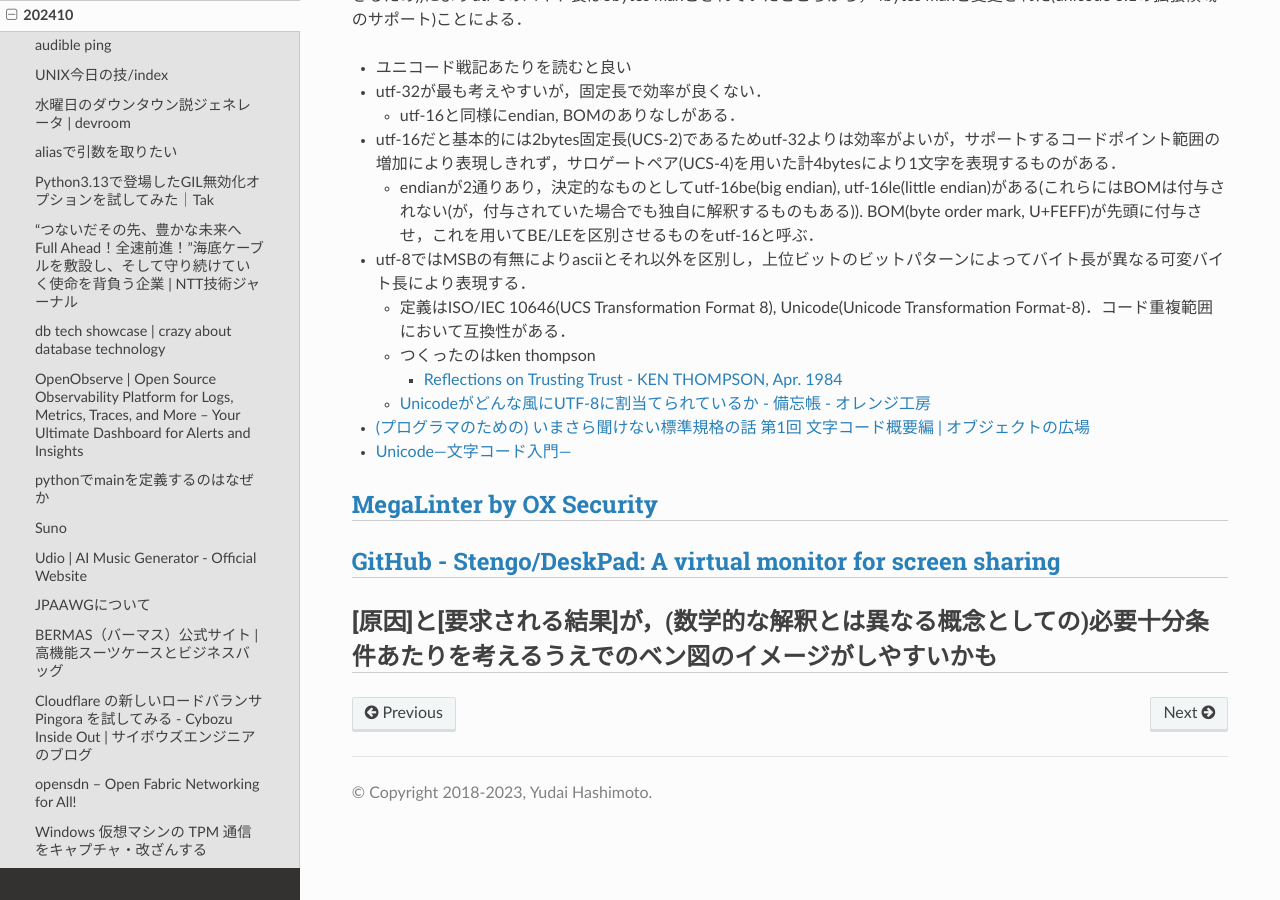
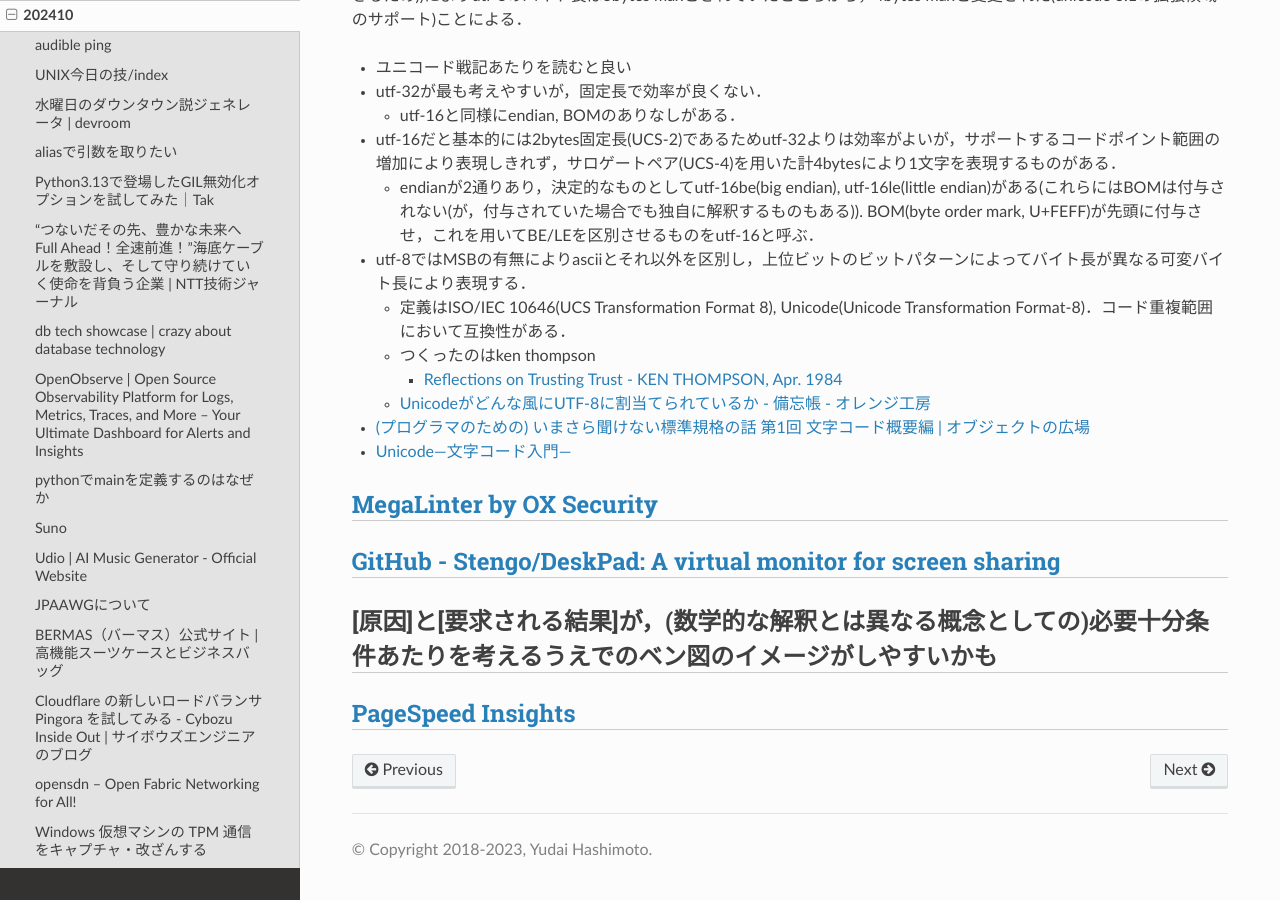
Before and after one commit to jp7fkf/JP7FKF-Warehouse, a Sphinx documentation site: the page built from source/dialy/202410.md, in a window 1280 px wide and 900 px high, scrolled down 6564 px. Built offline with Sphinx 7.4.7 and the Read the Docs theme 3.1.0, drawn with Linux system fonts in a browser that asks for light colours.

Commit message:
2024-10-19 17:45:40 JST

```diff
--- a/source/dialy/202410.md
+++ b/source/dialy/202410.md
@@ -244,3 +244,5 @@ utf-8にサロゲートペアなんてない！はおおむねあっているが
 ## [GitHub - Stengo/DeskPad: A virtual monitor for screen sharing](https://github.com/Stengo/DeskPad)
 
 ## [原因]と[要求される結果]が，(数学的な解釈とは異なる概念としての)必要十分条件あたりを考えるうえでのベン図のイメージがしやすいかも
+
+## [PageSpeed Insights](https://pagespeed.web.dev/)
```
